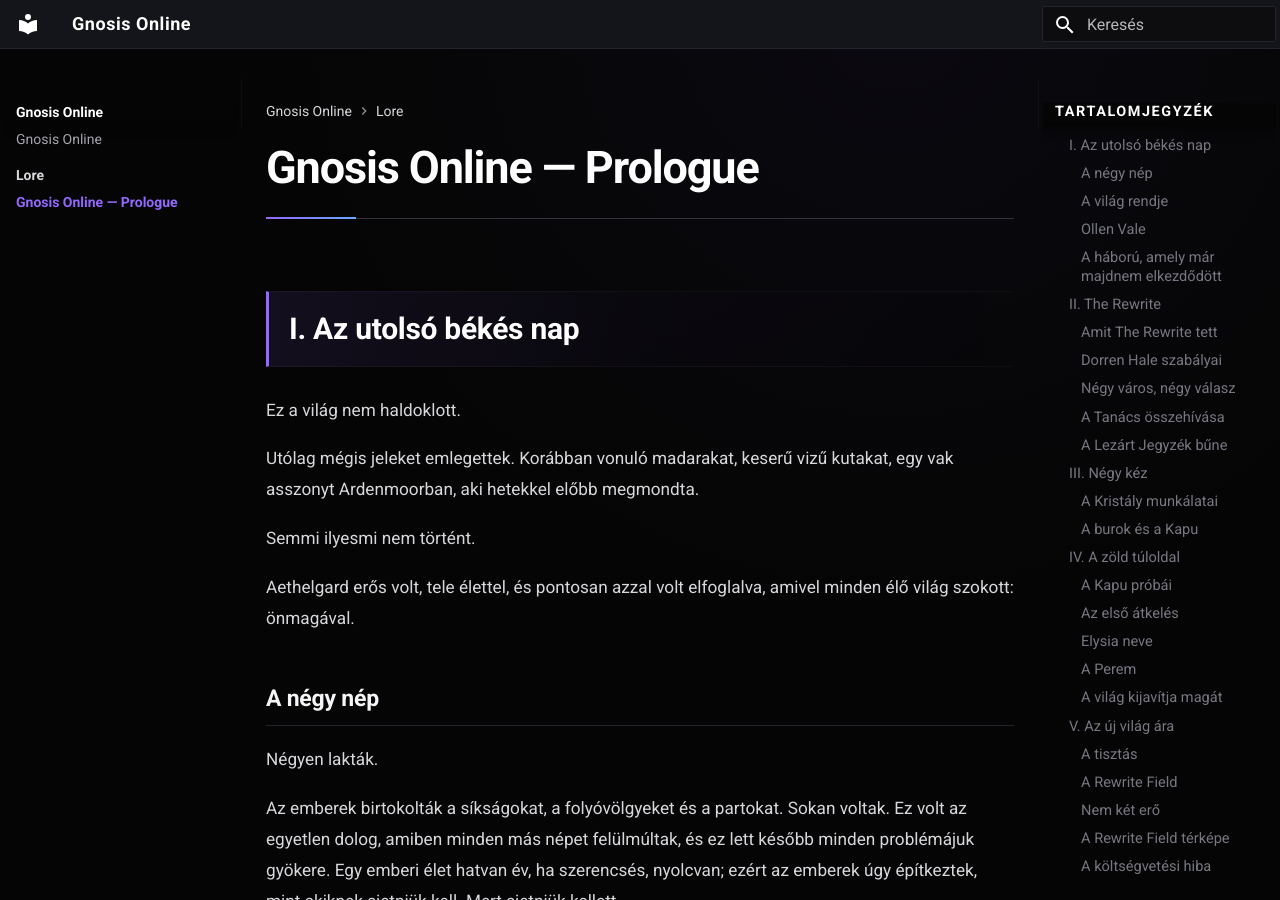
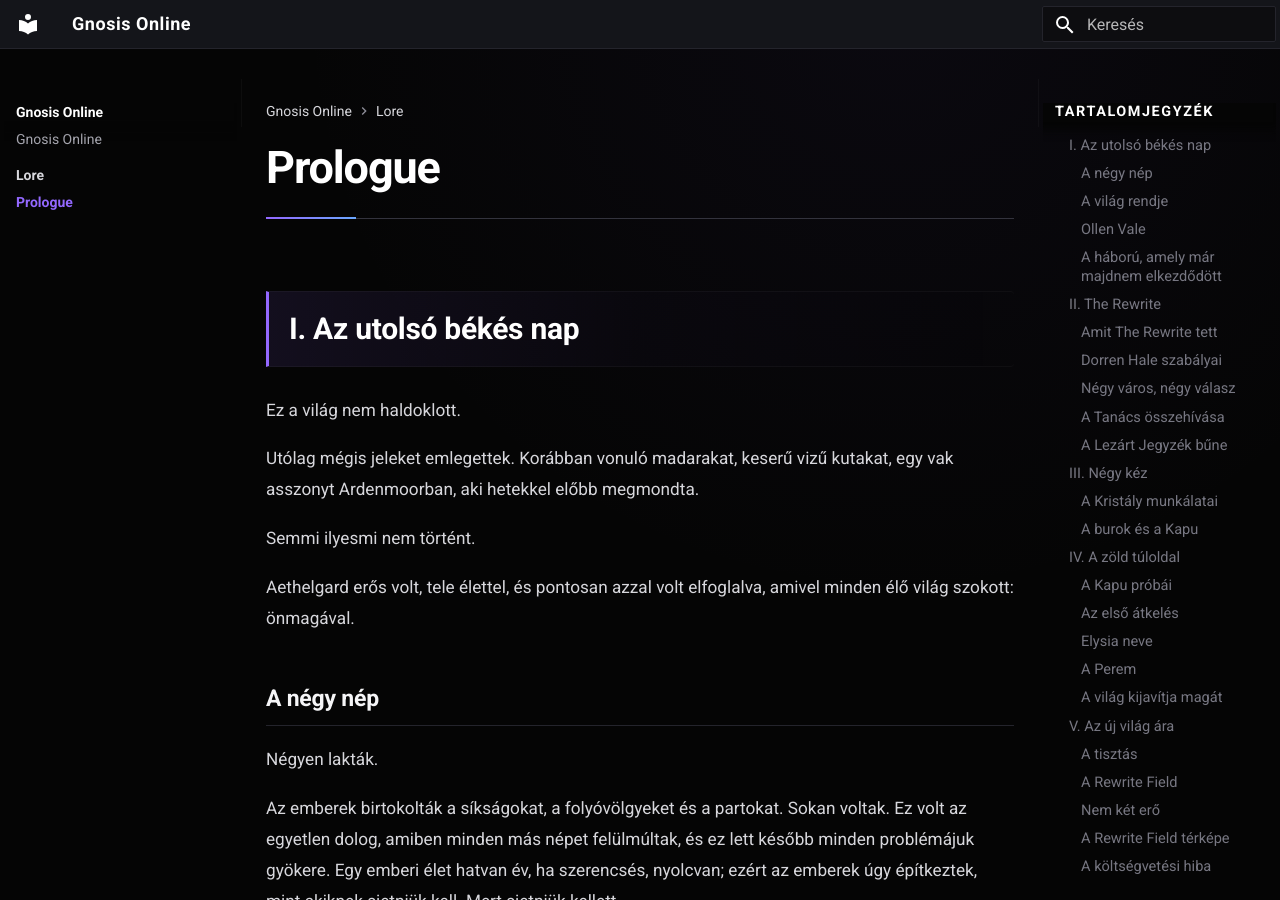
Before and after one commit to lyon1255/gnosis-online-docs, an MkDocs documentation site: the page built from docs/lore/01-prologus.md, in a window 1280 px wide and 900 px high. Built offline with MkDocs 1.6.1 and Material for MkDocs 9.7.7, drawn with Linux system fonts in a browser that asks for light colours.

Commit message:
Rename document title from 'Gnosis Online — Prologue' to 'Prologue'

```diff
--- a/docs/lore/01-prologus.md
+++ b/docs/lore/01-prologus.md
@@ -1,4 +1,4 @@
-# Gnosis Online — Prologue
+# Prologue
 
 ## I. Az utolsó békés nap
 
```
